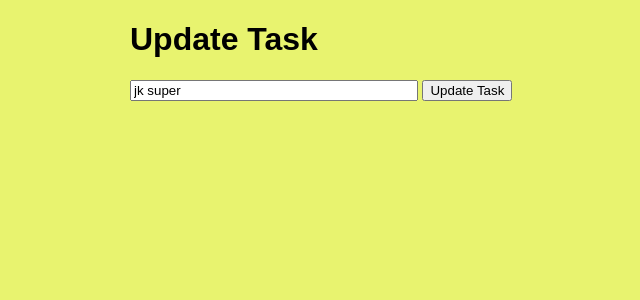
After one commit to arjunsah21/flask_to_do_app, a Flask app: page /update/1 in a window 1280 px wide. The commit adds this page. Shown: the top 300 px of the page, without its empty margins (310-950 px from the left). Run offline with Flask 3, Linux system fonts and the light colour scheme; data comes from the database, SQL or seed files in the repository; both versions use the stored data as it was after the commit.

Commit message:
app completed

```diff
--- a/app.py
+++ b/app.py
@@ -1,4 +1,4 @@
-from flask import Flask, render_template, url_for
+from flask import Flask, render_template, url_for, request, redirect
 from flask_sqlalchemy import SQLAlchemy
 from datetime import datetime
 
@@ -12,12 +12,50 @@ class ToDo(db.Model):
     date_created = db.Column(db.DateTime, default=datetime.utcnow)
 
     def __repr__(self):
-        return '<Task &r>' % self.id
+        return '<Task %r>' % self.id
 
-@app.route('/')
+@app.route('/', methods=['POST', 'GET'])
 def indedx():
     # return "Hello World ... "
-    return render_template('index.html')
+    if request.method == 'POST':
+        task_content = request.form['content']
+        new_task = ToDo(content = task_content)
+
+        try:
+            db.session.add(new_task)
+            db.session.commit()
+            return redirect('/')
+        except:
+            return "issue in adding the new task"
+    else:
+        tasks = ToDo.query.order_by(ToDo.date_created).all()
+        return render_template('index.html', tasks = tasks)
+
+
+@app.route('/delete/<int:id>')
+def delete(id):
+    task_to_delete = ToDo.query.get_or_404(id)
+
+    try:
+        db.session.delete(task_to_delete)
+        db.session.commit()
+        return redirect('/')
+    except:
+        return "There was a problem"
+
+@app.route('/update/<int:id>', methods=['GET', 'POST'])
+def update(id):
+    task = ToDo.query.get_or_404(id)
+    if request.method == 'POST':
+        task.content = request.form['content']
+
+        try:
+            db.session.commit()
+            return redirect('/')
+        except:
+            return "Something went wrong .."
+    else:
+        return render_template('update.html', task=task)
 
 if __name__ == "__main__":
     app.run(debug=True)
--- /dev/null
+++ b/requirement.txt
@@ -0,0 +1,2 @@
+flask
+flask_sqlalchemy
--- a/static/css/main.css
+++ b/static/css/main.css
@@ -1,5 +1,36 @@
-* {
+body, html {
     margin: 0;
-    padding: 0;
     font-family: sans-serif;
+    background-color: rgb(232, 243, 111);
 }
+
+.content {
+    margin: auto auto;
+    width: 400px;
+}
+
+table, td, th {
+    border: 1px solid #aaa;
+}
+
+table {
+    border-collapse: collapse;
+    width: 100%;
+}
+
+th {
+    height: 30px;
+}
+
+td {
+    text-align: center;
+    padding: 5px;
+}
+
+.form {
+    margin-top: 20px;
+}
+
+#content {
+    width: 70%;
+}
--- /dev/null
+++ b/templates/update.html
@@ -0,0 +1,20 @@
+{% extends 'base.html' %}
+
+{% block head %}
+<head>
+    <title>Home Page</title>
+</head>
+{% endblock %}
+
+{% block body %}
+<div class="content">
+    <h1>Update Task</h1>
+
+    <div class="form">
+        <form action="/update/{{ task.id }}" method="POST">
+            <input type="text" name="content" id="content" value="{{ task.content }}">
+            <input type="submit" value="Update Task">
+        </form>
+    </div>
+</div>
+{% endblock %}
```
Also changed, not shown: templates/index.html (+33 -2 lines), templates/nav.html (added, +11 -0 lines), instance/test.db (added).
